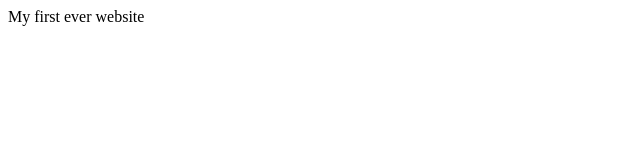
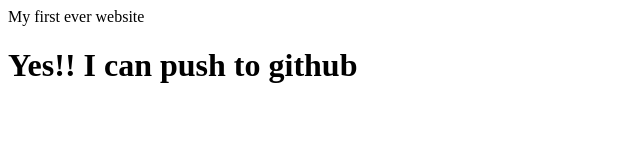
Before and after one commit to ayshaisrath/my-first-website, a plain HTML site: page index.html in a window 1280 px wide. Shown: the whole page, without its empty margins (0-640 px from the left). Drawn offline with Linux system fonts and the light colour scheme.

Commit message:
learned github

```diff
--- a/index.html
+++ b/index.html
@@ -7,5 +7,6 @@
 </head>
 <body>
     My first ever website
+    <h1> Yes!! I can push to github</h1>
 </body>
 </html>
```
